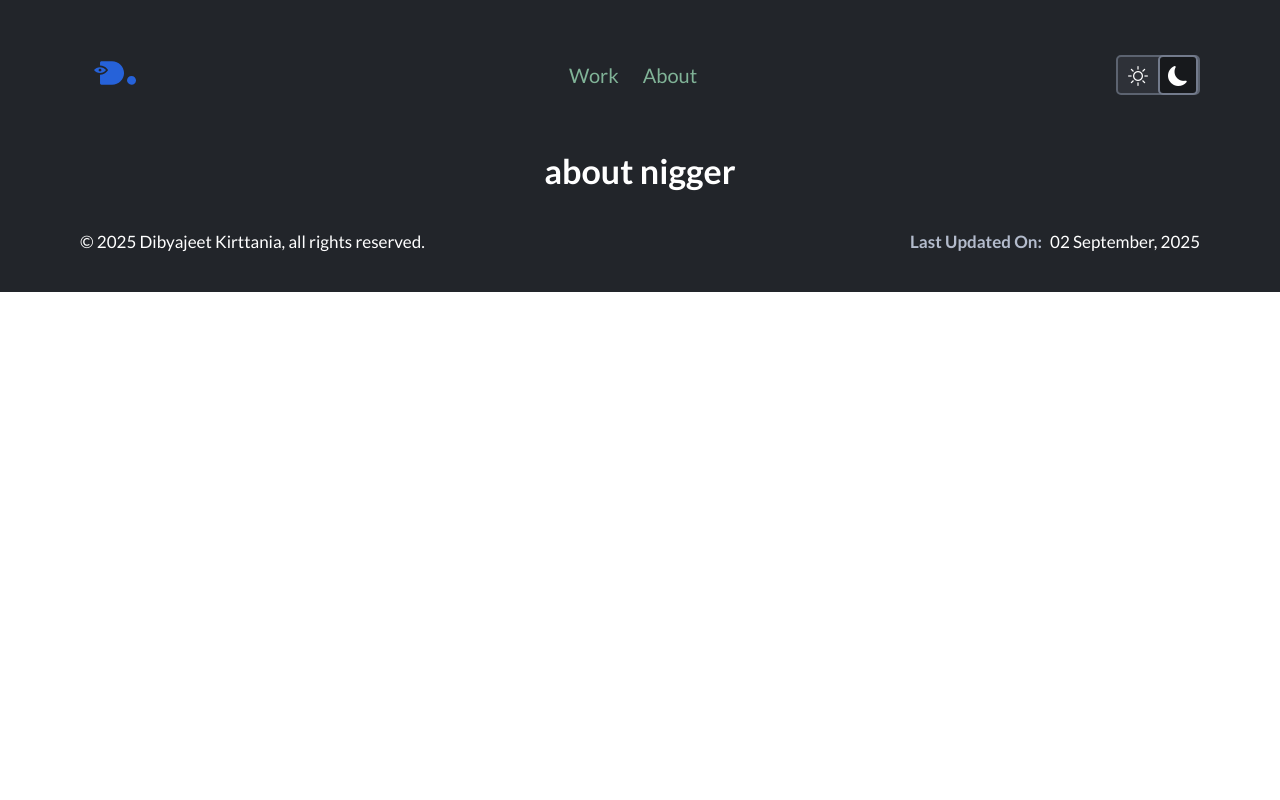
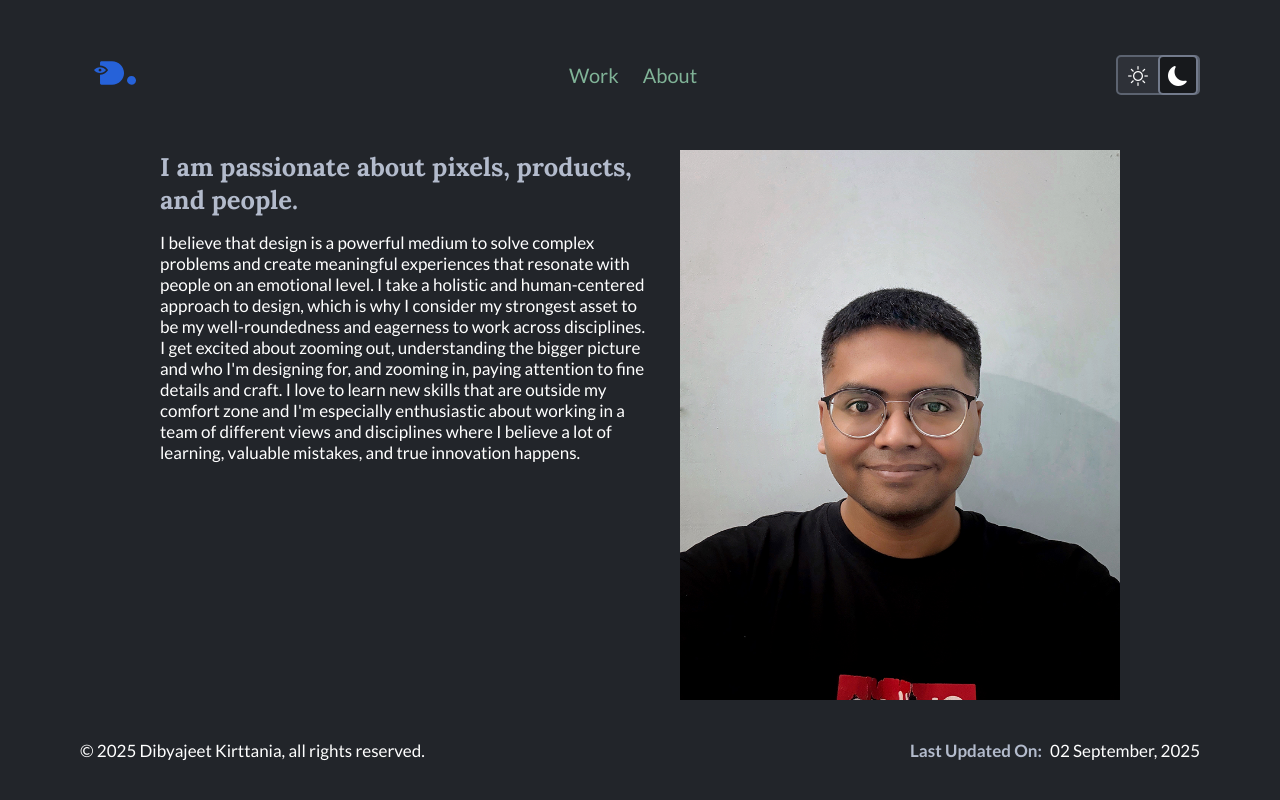
Before and after one commit to dibyajeetk/react-convert-dibyajeet-dot-in, a React (Vite) app: page /about in a window 1280 px wide. Built offline with nearby package versions, Linux system fonts and the light colour scheme.

Commit message:
feat: started working on about page

```diff
--- /dev/null
+++ b/src/css/About.css
@@ -0,0 +1,24 @@
+.context-col {
+  display: flex;
+  justify-content: center;
+  align-items: flex-start;
+  max-width: 960px;
+  gap: 2rem;
+}
+
+.about-text {
+  display: flex;
+  flex-direction: column;
+  gap: 1rem;
+}
+
+.about-text > h2 {
+  color: var(--text-color-secondary);
+  font-family: "Lora", serif;
+}
+
+.context-col > img {
+  object-fit: fill;
+  aspect-ratio: 4 / 5;
+  width: 440px;
+}
--- a/src/pages/About.jsx
+++ b/src/pages/About.jsx
@@ -1,7 +1,32 @@
+import "../css/About.css";
+
 function About() {
   return (
     <div>
-      <h1>about nigger</h1>
+      <div className="context-col">
+        <div className="about-text">
+          <h2>I am passionate about pixels, products, and people.</h2>
+          <p>
+            I believe that design is a powerful medium to solve complex problems
+            and create meaningful experiences that resonate with people on an
+            emotional level. I take a holistic and human-centered approach to
+            design, which is why I consider my strongest asset to be my
+            well-roundedness and eagerness to work across disciplines. I get
+            excited about zooming out, understanding the bigger picture and who
+            I'm designing for, and zooming in, paying attention to fine details
+            and craft. I love to learn new skills that are outside my comfort
+            zone and I'm especially enthusiastic about working in a team of
+            different views and disciplines where I believe a lot of learning,
+            valuable mistakes, and true innovation happens.
+          </p>
+        </div>
+        <img
+          src="./src/assets/display-photo.jpg"
+          alt=""
+          width="600px"
+          height="auto"
+        />
+      </div>
     </div>
   );
 }
--- a/src/pages/Home.jsx
+++ b/src/pages/Home.jsx
@@ -7,13 +7,13 @@ function Home() {
       id: 1,
       title: "Admin Settings Redesign",
       desc: "My approach to the settings experience for Recruit CRM",
-      tags: ["UI Design", "Accessibility", "HealthTech"],
+      tags: ["Visual Design", "UI", "UX"],
     },
     {
       id: 2,
       title: "Target Report - for Recruit CRM",
       desc: "A comprehensive Report module for Recruitment Leaders to assess productivity.",
-      tags: ["UI Design", "Accessibility", "HealthTech"],
+      tags: ["Product Design"],
     },
   ];
   return (
```
Also changed, not shown: src/assets/display-photo.jpg (added), src/assets/hero-image-ll.svg (deleted).
